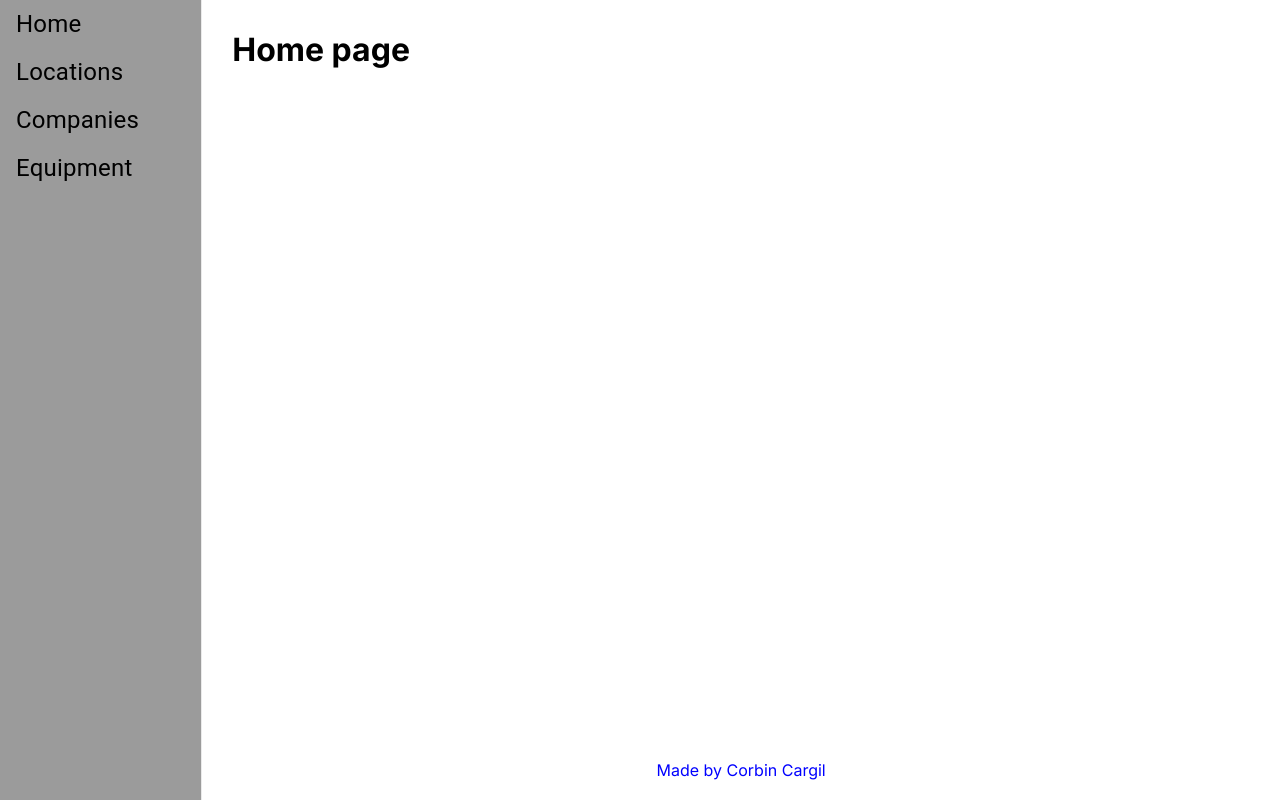
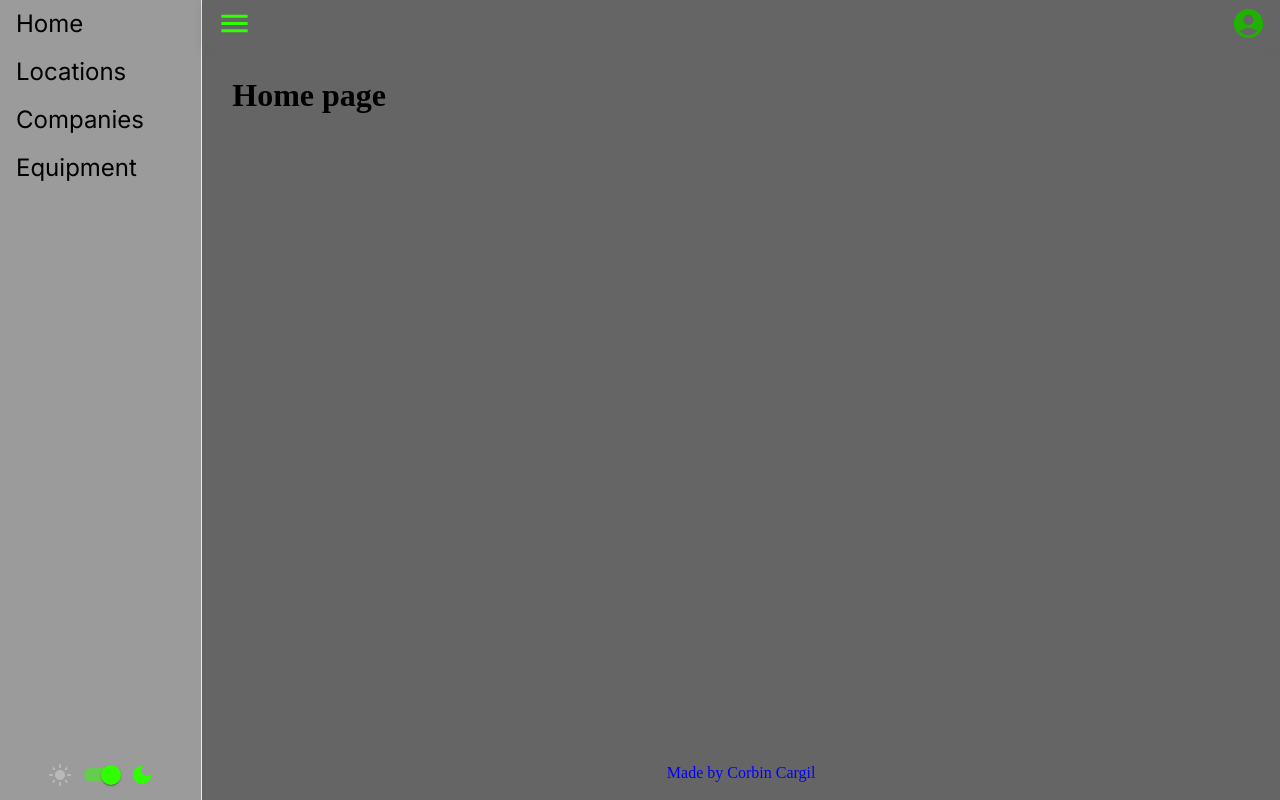
Before and after one commit to corbincargil/farm-manager, a Next.js app: page / in a window 1280 px wide. Built offline with nearby package versions, Linux system fonts and the light colour scheme.

Commit message:
add Topbar.tsx component. Add dark theme styling and toggling funcitonality.

```diff
--- a/components/Layout.tsx
+++ b/components/Layout.tsx
@@ -2,18 +2,20 @@ import Navbar from "./Navbar";
 import Footer from "./Footer";
 import styles from "@/styles/Layout.module.css";
 import { ErrorBoundary } from "react-error-boundary";
+import Topbar from "./Topbar";
 
-export default function Layout({ children }: any) {
+export default function Layout({ mode, setMode, children }: any) {
   return (
     <>
-      <div className={styles.layout}>
-        <Navbar />
-        <ErrorBoundary fallback={<div>Something went wrong</div>}>
-          <div className={styles.contentContainer}>
+      <div className={mode === "light" ? styles.layoutLight : styles.layoutDark}>
+        <Navbar mode={mode} setMode={setMode} />
+        <div className={styles.contentContainer}>
+          <Topbar />
+          <ErrorBoundary fallback={<div>Something went wrong</div>}>
             <main className={styles.main}>{children}</main>
             <Footer />
-          </div>
-        </ErrorBoundary>
+          </ErrorBoundary>
+        </div>
       </div>
     </>
   );
--- a/components/Navbar.tsx
+++ b/components/Navbar.tsx
@@ -1,18 +1,26 @@
 import Link from "next/link";
 import styles from "@/styles/Navbar.module.css";
 import MenuItem from "@mui/material/MenuItem";
-import { useState } from "react";
+import { ChangeEvent, useState } from "react";
+import LightModeIcon from "@mui/icons-material/LightMode";
+import DarkModeIcon from "@mui/icons-material/DarkMode";
+import Switch from "@mui/material/Switch";
 
-function Navbar() {
+function Navbar({ mode, setMode }: any) {
   const [selected, setSelected] = useState<string>("");
 
   const handleSelection = (newSelection: string) => {
     setSelected(newSelection);
   };
 
+  const handleThemeChange = (checked: boolean) => {
+    checked ? setMode("dark") : setMode("light");
+  };
+
   //todo: figure out a better way to determine which nav link is active... might be better to not use the MenuItem component.
   return (
-    <ul className={styles.nav}>
+    <div className={styles.nav}>
+      <div>
         <Link href="/">
           <MenuItem
             selected={selected === "home"}
@@ -50,7 +58,16 @@ function Navbar() {
             Equipment
           </MenuItem>
         </Link>
-    </ul>
+      </div>
+      <MenuItem disableRipple sx={{ justifyContent: "center" }}>
+        <LightModeIcon color={mode === "light" ? "primary" : "disabled"} />
+        <Switch
+          checked={mode === "light" ? false : true}
+          onChange={(e: ChangeEvent<HTMLInputElement>) => handleThemeChange(e.target.checked)}
+        />
+        <DarkModeIcon color={mode === "dark" ? "primary" : "disabled"} />
+      </MenuItem>
+    </div>
   );
 }
 
--- /dev/null
+++ b/components/Topbar.tsx
@@ -0,0 +1,43 @@
+import Link from "next/link";
+import styles from "@/styles/Topbar.module.css";
+import { ReactPropTypes, useState } from "react";
+import AccountCircleIcon from "@mui/icons-material/AccountCircle";
+import MenuIcon from "@mui/icons-material/Menu";
+import { Button } from "@mui/material";
+import Menu from "@mui/material/Menu";
+import MenuItem from "@mui/material/MenuItem";
+import LightModeIcon from "@mui/icons-material/LightMode";
+import DarkModeIcon from "@mui/icons-material/DarkMode";
+import Switch from "@mui/material/Switch";
+
+function Topbar() {
+  const [open, setOpen] = useState(false);
+  const [anchorEl, setAnchorEl] = useState<any>(null);
+
+  const handleClick = (e: React.SyntheticEvent) => {
+    setOpen(true);
+    setAnchorEl(e.currentTarget);
+  };
+
+  return (
+    <>
+      <div className={styles.container}>
+        <Button className={styles.button}>
+          <MenuIcon fontSize="large" />
+        </Button>
+        <Button className={styles.button} sx={{ color: "primary.dark" }} onClick={handleClick}>
+          <AccountCircleIcon fontSize="large" />
+        </Button>
+      </div>
+      <Menu open={open} anchorEl={anchorEl} onClose={() => setOpen(false)} disablePortal>
+        <MenuItem disableRipple>
+          <LightModeIcon />
+          <Switch />
+          <DarkModeIcon />
+        </MenuItem>
+      </Menu>
+    </>
+  );
+}
+
+export default Topbar;
--- a/package.json
+++ b/package.json
@@ -11,6 +11,7 @@
   "dependencies": {
     "@emotion/react": "^11.11.1",
     "@emotion/styled": "^11.11.0",
+    "@mui/icons-material": "^5.14.11",
     "@mui/material": "^5.14.9",
     "@types/node": "20.6.0",
     "@types/react": "18.2.21",
--- a/src/pages/_app.tsx
+++ b/src/pages/_app.tsx
@@ -1,19 +1,17 @@
 import "@/styles/globals.css";
 import type { AppProps } from "next/app";
 import Layout from "../../components/Layout";
-import { Inter } from "next/font/google";
-import theme from "../styles/theme";
+import { lightTheme, darkTheme } from "../styles/theme";
 import { ThemeProvider } from "@mui/material/styles";
-const inter = Inter({ subsets: ["latin"] });
+import { useState } from "react";
 
 export default function App({ Component, pageProps }: AppProps) {
+  const [mode, setMode] = useState<"light" | "dark">("dark");
   return (
-    <main className={inter.className}>
-      <ThemeProvider theme={theme}>
-        <Layout>
-          <Component {...pageProps} />
-        </Layout>
-      </ThemeProvider>
-    </main>
+    <ThemeProvider theme={mode === "light" ? lightTheme : darkTheme}>
+      <Layout mode={mode} setMode={setMode}>
+        <Component {...pageProps} />
+      </Layout>
+    </ThemeProvider>
   );
 }
--- a/src/styles/Layout.module.css
+++ b/src/styles/Layout.module.css
@@ -1,9 +1,18 @@
-.layout {
+.layoutLight {
   margin: 0;
   padding: 0;
   height: 100vh;
   display: flex;
   justify-content: flex-start;
+}
+
+.layoutDark {
+  margin: 0;
+  padding: 0;
+  height: 100vh;
+  display: flex;
+  justify-content: flex-start;
+  background-color: rgb(101, 101, 101);
 }
 
 .contentContainer {
@@ -16,4 +25,5 @@
 .main {
   padding: 30px;
   width: 100%;
+  height: 100%;
 }
--- a/src/styles/Navbar.module.css
+++ b/src/styles/Navbar.module.css
@@ -5,6 +5,9 @@
   background-color: #9b9b9b;
   border-right: 1px solid #eaeaea;
   list-style: none;
+  display: flex;
+  justify-content: space-between;
+  flex-direction: column;
 }
 
 .nav li {
--- /dev/null
+++ b/src/styles/Topbar.module.css
@@ -0,0 +1,11 @@
+.container {
+  display: flex;
+  justify-content: space-between;
+  align-items: center;
+  height: 50px;
+  box-shadow: rgba(99, 99, 99, 0.2) 0px 2px 8px 0px;
+}
+
+.button:hover {
+  background-color: var(--transparent);
+}
--- a/src/styles/globals.css
+++ b/src/styles/globals.css
@@ -1,8 +1,14 @@
 :root {
   --form-container-width: clamp(250px, 90%, 700px);
   --primary-color: red;
-  --background-color-hover: red;
+  --button-bg-color-hover: red;
   --background-color-selected: rgba(252, 0, 0, 0.536);
+  --topbar-bg-color: white;
+  --transparent: rgba(255, 255, 255, 0);
+  --primary: #a70000;
+  --primary-dark: #2fff00;
+  --main-bg-color-dark: #6b6b6b;
+  --font-color-dark: #ffffff;
 }
 
 * {
--- a/src/styles/theme.ts
+++ b/src/styles/theme.ts
@@ -1,6 +1,8 @@
 import { createTheme } from "@mui/material/styles";
-import { PaletteOptions } from "@mui/material/styles";
-const theme = createTheme({
+import { Inter } from "next/font/google";
+const inter = Inter({ subsets: ["latin"] });
+
+export const lightTheme = createTheme({
   palette: {
     mode: "light",
     primary: {
@@ -30,4 +32,41 @@ const theme = createTheme({
   },
 });
 
-export default theme;
+export const darkTheme = createTheme({
+  palette: {
+    mode: "dark",
+    primary: {
+      main: "#2fff00",
+    },
+    secondary: {
+      main: "#9c27b0",
+    },
+    warning: {
+      main: "#ed6c02",
+    },
+    action: {
+      active: "rgba(252, 0, 0, 0.536)",
+    },
+    text: { primary: "#ffffff" },
+
+    background: {
+      default: "#6b6b6b",
+      paper: "#6b6b6b",
+    },
+  },
+  typography: {
+    fontFamily: inter.style.fontFamily,
+  },
+  components: {
+    // Name of the component
+    MuiButtonBase: {
+      styleOverrides: {
+        // Name of the slot
+        root: {
+          // Some CSS
+          fontSize: "1rem",
+        },
+      },
+    },
+  },
+});
```
Also changed, not shown: 1 other file (tests, documents, lock files or other folders). Lines whose indentation alone changed are shown as unchanged.
